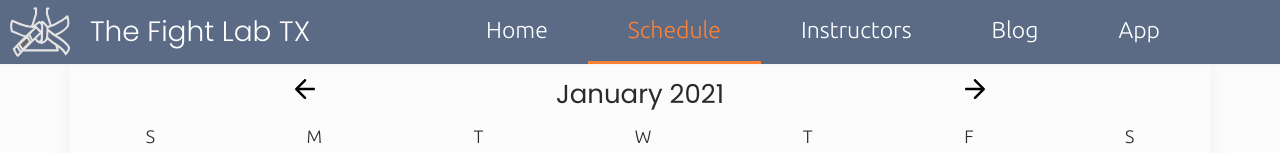
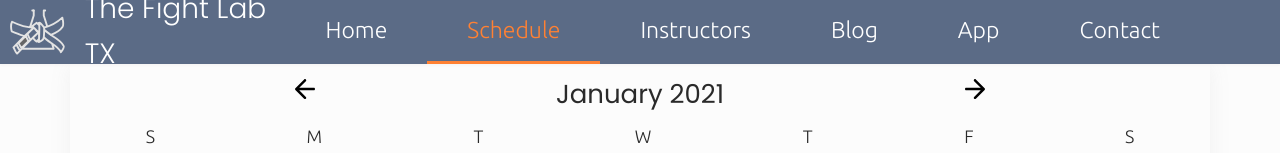
Before and after one commit to davidmkelly/fight-lab-schedule, a React (Create React App) app: page / in a window 1280 px wide. Shown: the top 153 px of the page. Built offline with nearby package versions, Linux system fonts and the light colour scheme; no server answers.

Commit message:
added mobile navigation

```diff
--- a/src/Navigation/MobileNavigation/MobileNavigation.js
+++ b/src/Navigation/MobileNavigation/MobileNavigation.js
@@ -56,22 +56,25 @@ const MobileNavigation = () => {
               Blog
             </a>
           </li>
+          <li className={styles.item}>
+            <a
+                className={linkStyles.join(" ")}
+                href={"https://app.thefightlabtx.com"}
+            >
+              App
+            </a>
+          </li>
+          <li className={styles.item}>
+            <a
+                className={linkStyles.join(" ")}
+                href={"https://contact.thefightlabtx.com"}
+            >
+              Contact
+            </a>
+          </li>
         </ul>
       </nav>
     </div>
   );
 };
-
-// .m-navigation#m-nav
-// input.m-navigation__checkbox#navi-toggle(type='checkbox')
-// label.m-navigation__button(for='navi-toggle')
-//     span.m-navigation__icon &nbsp;
-// .m-navigation__background
-// nav.m-navigation__nav
-// ul.m-navigation__list.hidden
-// li.m-navigation__item: a.m-navigation__link(href='/') Home
-// li.m-navigation__item: a.m-navigation__link(href='/education') Schedule
-// li.m-navigation__item: a.m-navigation__link(href='/news') Instructors
-// li.m-navigation__item: a.m-navigation__link(href='/news') Blog
-// li.m-navigation__item: a.m-navigation__link(href='https://app.thefightlabtx.com') App
 export default MobileNavigation;
--- a/src/Navigation/Navigation.js
+++ b/src/Navigation/Navigation.js
@@ -29,6 +29,9 @@ const Navigation = () => {
       <a className={styles.link} href={"https://app.thefightlabtx.com"}>
         App
       </a>
+      <a className={styles.link} href={"https://dev.thefightlabtx.com#contact"}>
+        Contact
+      </a>
     </nav>
   );
 };
```
